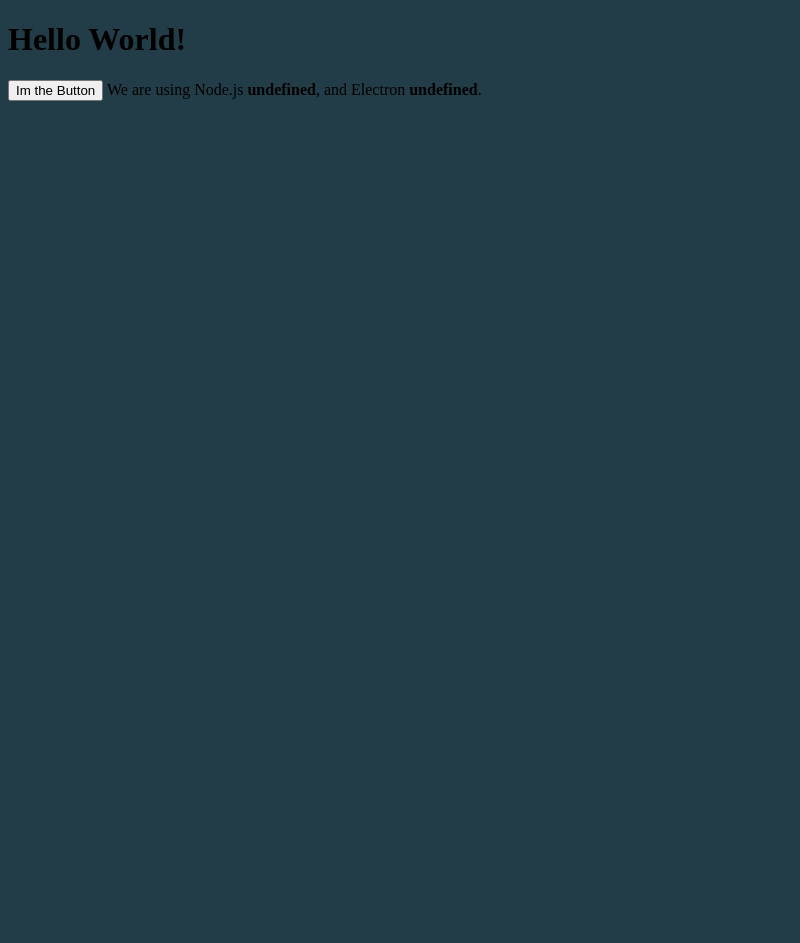
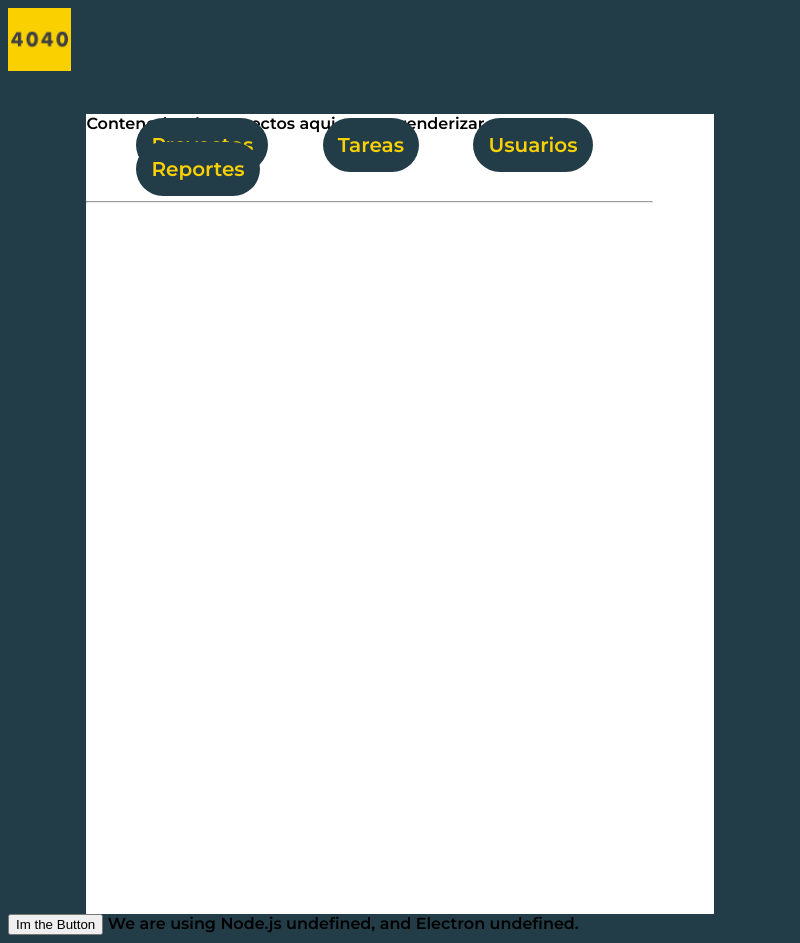
Before and after one commit to erika-nath/Challenge4040APPS, an Electron app: page src/index.html in a window 800 px wide. Before the commit the page ends 800 px from the top, so only its background shows below. Drawn offline with Linux system fonts and the light colour scheme.

Commit message:
feature/window:modified files,add styles in pages

```diff
--- a/src/index.html
+++ b/src/index.html
@@ -3,16 +3,26 @@
   <head>
     <meta charset="UTF-8">
     <meta http-equiv="Content-Security-Policy" content="script-src 'self' 'unsafe-inline'">
+    <link rel="stylesheet" href="./style.css">
+    <link href="https://fonts.googleapis.com/css2?family=Montserrat:wght@600&display=swap" rel="stylesheet">
     <title>4040 APPs</title>
-    <style media="screen">
-      body {
-        background-color: #223D47;
-        height: 100%;
-      }
-    </style>
   </head>
-  <body>
-    <h1>Hello World!</h1>
+  <img src="./img/logo.jpg" >
+  <body class="containerBody">
+    <div class="container">Contenedor de proyectos aqui se va a renderizar
+    <header class="site-header">
+        <div class="header-content contenedor">
+            <nav class="pages-links">
+                <a href="index.html" class="boton" style="text-decoration:none">Proyectos</a>
+                <a href="tareas.html"  class="boton" style="text-decoration:none">Tareas</a>
+                <a href="usuarios.html"  class="boton" style="text-decoration:none">Usuarios</a>
+                <a href="reportes.html" class="boton" style="text-decoration:none">Reportes</a>
+            </nav>
+            <hr/>
+        </div>
+    </div>
+    </header>
+
 
     <button type="button" name="task" id="taskButton">Im the Button</button>
     <!-- All of the Node.js APIs are available in this renderer process. -->
--- a/src/main.js
+++ b/src/main.js
@@ -2,13 +2,12 @@ require('electron-reload')(__dirname);
 
 // Modules
 const {app, BrowserWindow, Menu, MenuItem} = require('electron')
-
-
 //post require
 
 // Keep a global reference of the window object, if you don't, the window will
 // be closed automatically when the JavaScript object is garbage collected.
 let mainWindow
+
 
 let mainMenu = Menu.buildFromTemplate( require('./mainMenu'))
 
@@ -16,7 +15,6 @@ let mainMenu = Menu.buildFromTemplate( require('./mainMenu'))
 function createWindow () {
   mainWindow = new BrowserWindow({
     width: 800, height: 600,
-    webPreferences: { nodeIntegration: true },
     //change window size
     webPreferences: { nodeIntegration: true }
   })
--- /dev/null
+++ b/src/style.css
@@ -0,0 +1,48 @@
+body{
+    background-color: #223D47;
+    height: 100%;
+    font-family: 'Montserrat','sans-serif';
+
+  }
+.container{
+    background-color: #ffffff;
+    width: 80%;
+    height: 800px;
+     margin-left: 10%;
+     margin-top: 5%;
+}
+nav a:hover{
+    text-decoration: underline;
+    background-color: #fbd104;
+    border-radius: 30px;
+    color: #223D47;
+
+  }
+ nav{
+     color:#fbd104;
+     background-color: #ffffff;
+
+
+
+ }
+ nav a{
+    margin-left: 50px;
+    background-color:#223D47 ;
+    color:#fbd104;
+    border-radius: 30px;
+   font-size: 20px;
+   padding: 15px;
+ }
+
+ hr{
+     height: 0.5px;
+     width: 90%;
+background-color: black;
+margin-top: 20px;
+margin-left: 0%;
+
+}
+img{
+    width: 8%;
+    height: 5%;
+}
```
Also changed, not shown: src/reportes.html (added, +25 -0 lines), src/tareas.html (added, +23 -0 lines), src/usuarios.html (added, +25 -0 lines), src/img/logo.jpg (added), src/render.js (line endings or trailing spaces).
